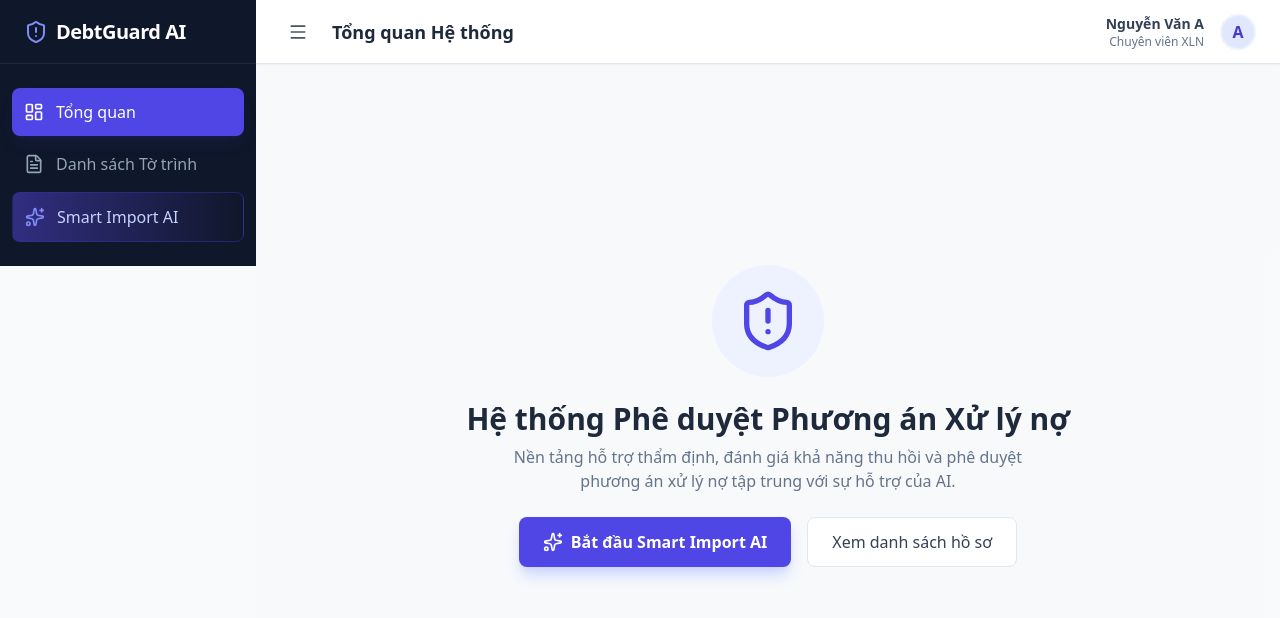
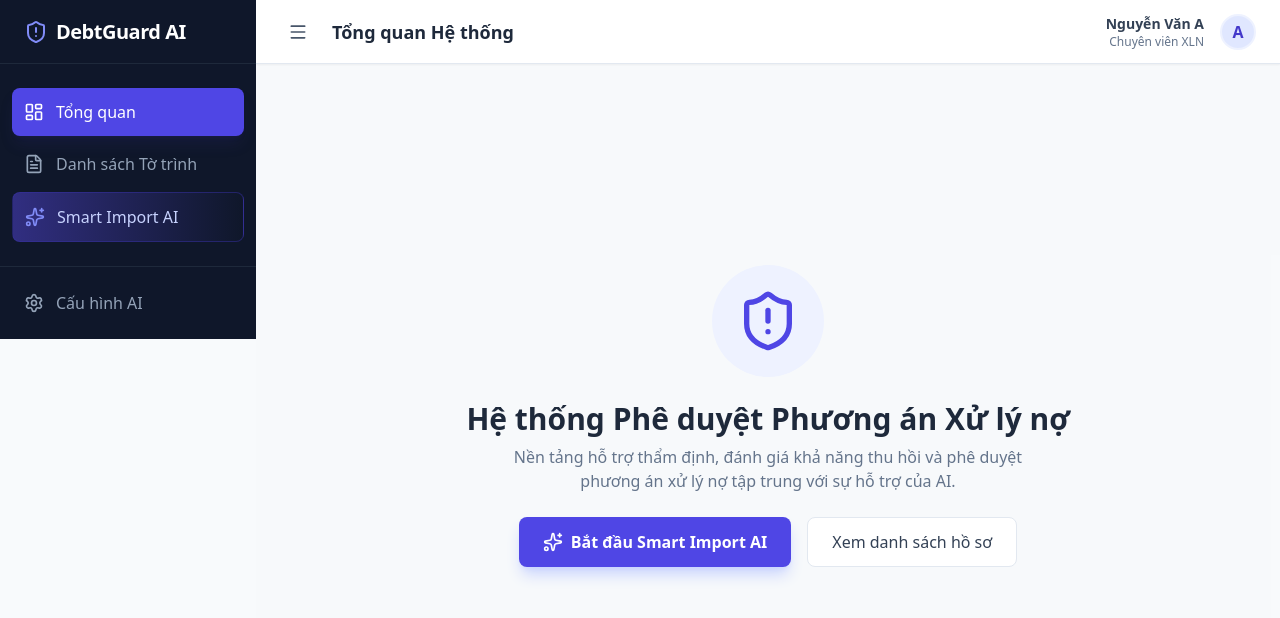
Before and after one commit to hoangnhuthinh/AI-Danh-Gia-XLRR, a React (Vite) app: page / in a window 1280 px wide. Shown: the top 618 px of the page. Built offline with nearby package versions, Linux system fonts and the light colour scheme.

Commit message:
feat: Add Global API Key configuration modal and Sidebar entry

```diff
--- a/src/App.jsx
+++ b/src/App.jsx
@@ -4,12 +4,15 @@ import { Header } from './components/Header';
 import { DashboardView } from './views/DashboardView';
 import { ListView } from './views/ListView';
 import { AIImportView } from './views/AIImportView';
+import { ApiKeyModal } from './components/ApiKeyModal';
 import { INITIAL_REQUESTS } from './data/mockData';
 
 export default function App() {
   const [requests, setRequests] = useState(INITIAL_REQUESTS);
   const [currentView, setCurrentView] = useState('dashboard');
   const [isSidebarOpen, setIsSidebarOpen] = useState(true);
+
+  const [isApiKeyModalOpen, setIsApiKeyModalOpen] = useState(false);
 
   const handleCreateRequest = (aiData) => {
     const newRequest = {
@@ -37,6 +40,7 @@ export default function App() {
         currentView={currentView}
         onNavigate={setCurrentView}
         isOpen={isSidebarOpen}
+        onOpenSettings={() => setIsApiKeyModalOpen(true)}
       />
 
       <main className="flex-1 flex flex-col h-screen overflow-hidden relative">
@@ -65,6 +69,15 @@ export default function App() {
           )}
         </div>
       </main>
+
+      <ApiKeyModal
+        isOpen={isApiKeyModalOpen}
+        onClose={() => setIsApiKeyModalOpen(false)}
+        onSave={(key) => {
+          // Optional: Force reload or update context if needed
+          console.log('API Key saved');
+        }}
+      />
     </div>
   );
 }
--- a/src/components/Sidebar.jsx
+++ b/src/components/Sidebar.jsx
@@ -1,7 +1,7 @@
 import React from 'react';
-import { LayoutDashboard, FileText, Sparkles, ShieldAlert } from 'lucide-react';
+import { LayoutDashboard, FileText, Sparkles, ShieldAlert, Settings } from 'lucide-react';
 
-export const Sidebar = ({ currentView, onNavigate, isOpen }) => {
+export const Sidebar = ({ currentView, onNavigate, isOpen, onOpenSettings }) => {
     const menuItems = [
         { id: 'dashboard', label: 'Tổng quan', icon: LayoutDashboard },
         { id: 'list', label: 'Danh sách Tờ trình', icon: FileText },
@@ -35,6 +35,16 @@ export const Sidebar = ({ currentView, onNavigate, isOpen }) => {
                     </button>
                 ))}
             </nav>
+
+            <div className="p-3 border-t border-slate-800">
+                <button
+                    onClick={onOpenSettings}
+                    className="w-full flex items-center gap-3 px-3 py-3 rounded-lg transition-colors font-medium text-slate-400 hover:bg-slate-800 hover:text-white"
+                >
+                    <Settings className="w-5 h-5" />
+                    {isOpen && <span>Cấu hình AI</span>}
+                </button>
+            </div>
         </aside>
     );
 };
```
